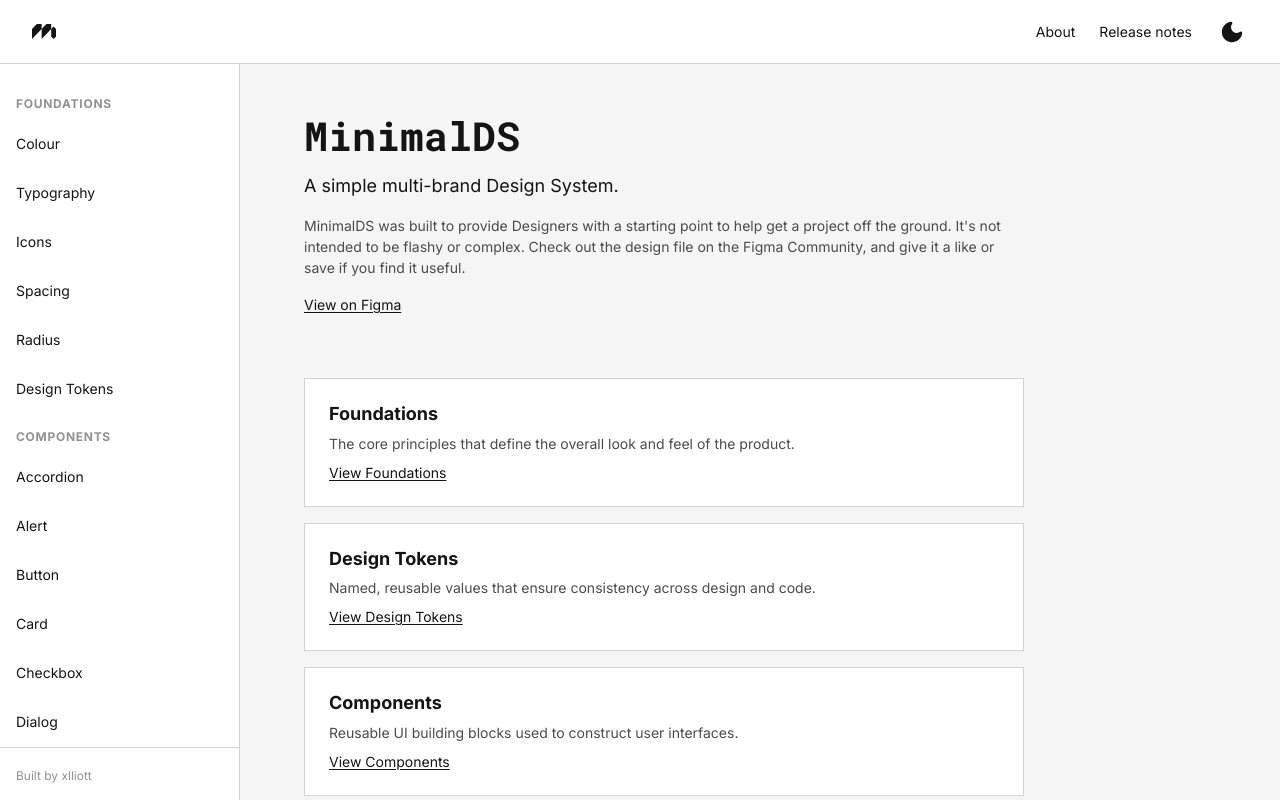
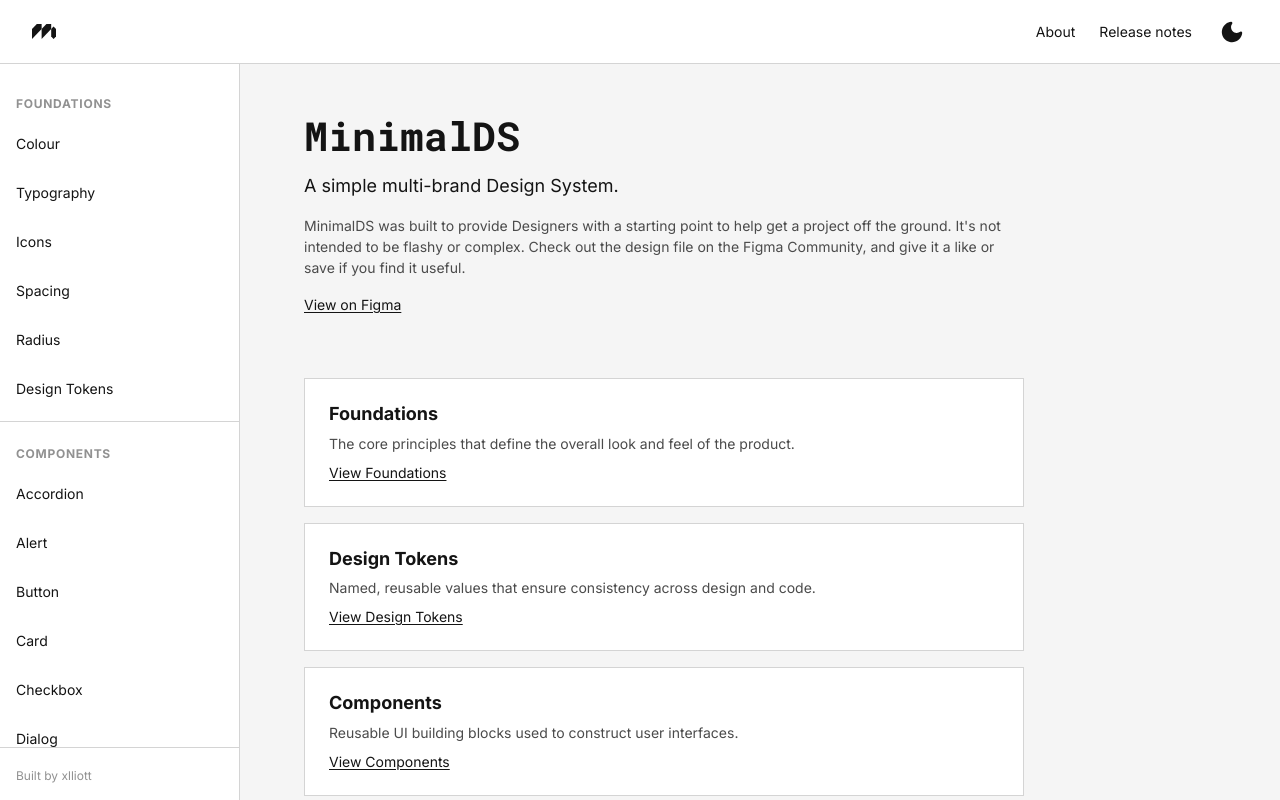
Before and after one commit to xlliott/minimalds, a React (Vite) app: page / in a window 1280 px wide. Built offline with nearby package versions, Linux system fonts and the light colour scheme.

Commit message:
Update Sidebar.css

```diff
--- a/src/components/Sidebar/Sidebar.css
+++ b/src/components/Sidebar/Sidebar.css
@@ -68,6 +68,14 @@
   background-color: var(--color-interactive-default-base);
 }
 
+/* --- Divider --- */
+
+.mds-sidebar__divider {
+  height:           1px;
+  background-color: var(--color-border-default);
+  margin:           var(--space-component-sm) 0;
+}
+
 /* --- Footer (pinned to bottom) --- */
 
 .mds-sidebar__footer {
```
